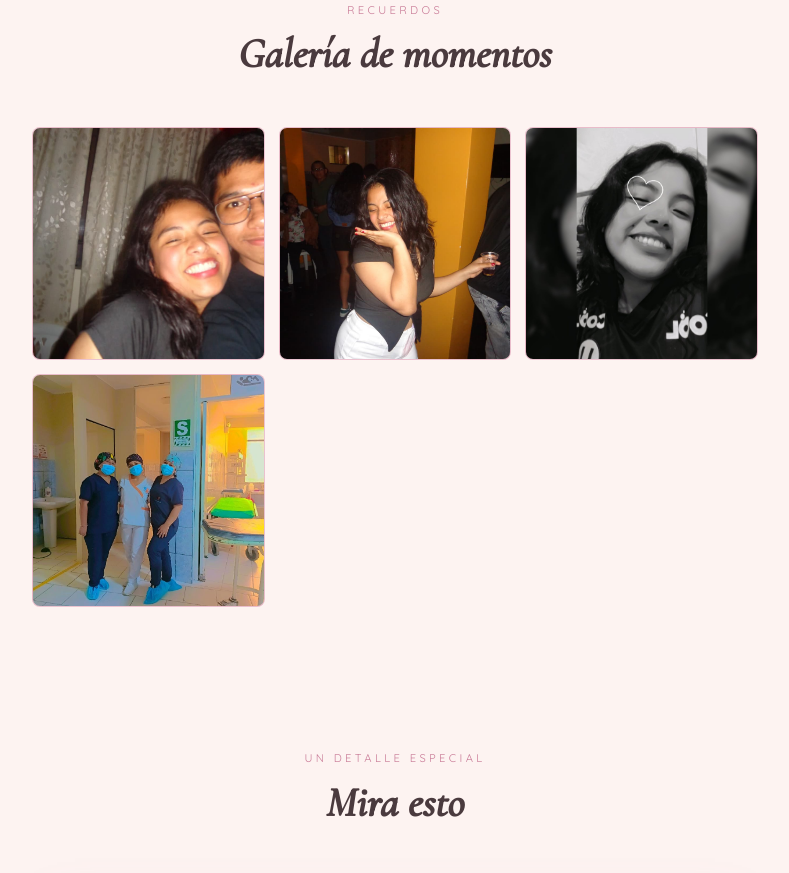
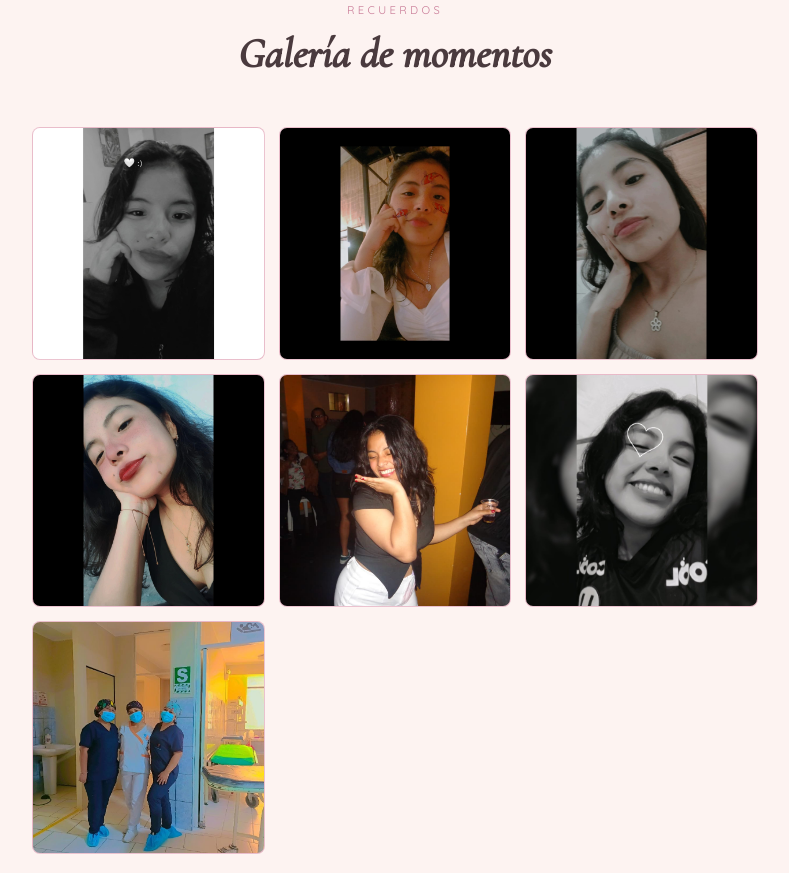
Before and after one commit to Emerson-xq/cumple_mi, a plain HTML site: page index.html in a window 1280 px wide. Shown: the part 1876-2749 px from the top of the page, without its empty margins (245-1034 px from the left). Drawn offline with nearby package versions, Linux system fonts and the light colour scheme; grey boxes are pictures that could not be loaded.

Commit message:
prefinal

```diff
--- a/index.html
+++ b/index.html
@@ -267,7 +267,10 @@
 <script>
 // ---- Imágenes de la galería ----
 const IMAGES = [
-  'assets/foto-1.jpg',
+  'assets/WhatsApp Image 2026-06-22 at 6.31.17 PM (1).jpeg',
+  'assets/WhatsApp Image 2026-06-22 at 6.31.17 PM.jpeg',
+  'assets/WhatsApp Image 2026-06-22 at 6.31.18 PM (1).jpeg',
+  'assets/WhatsApp Image 2026-06-22 at 6.31.18 PM.jpeg',
   'assets/foto-2.jpg',
   'assets/foto-3.jpg',
   'assets/foto-4.jpg'
```
Also changed, not shown: assets/WhatsApp Image 2026-06-22 at 6.31.17 PM (1).jpeg (added), assets/WhatsApp Image 2026-06-22 at 6.31.17 PM.jpeg (added), assets/WhatsApp Image 2026-06-22 at 6.31.18 PM (1).jpeg (added), assets/WhatsApp Image 2026-06-22 at 6.31.18 PM.jpeg (added), assets/foto-1.jpg (deleted).
